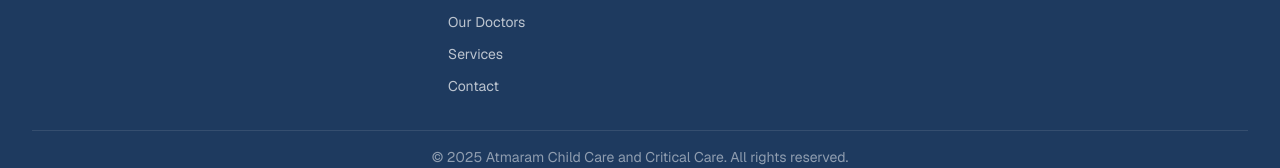
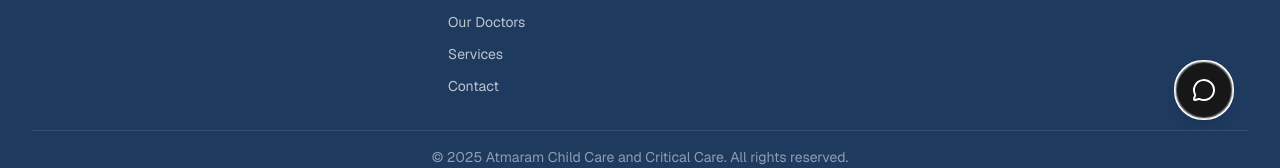
Before and after one commit to Lakshya08hub/Aatmaram-Website, a Next.js app: page /en/doctors in a window 1280 px wide. Shown: the part 650-818 px from the top of the page. Built offline with nearby package versions, Linux system fonts and the light colour scheme; no server answers; the database is empty.

Commit message:
feat(11-02): mount ChatWidget in public layout — widget appears on all public pages
- Import ChatWidget from '@/components/public/ChatWidget'
- Render <ChatWidget /> after <Footer /> in the fragment return
- No other changes to layout structure, imports, or exports

```diff
--- a/app/[locale]/(public)/layout.tsx
+++ b/app/[locale]/(public)/layout.tsx
@@ -2,6 +2,7 @@ import { setRequestLocale } from 'next-intl/server';
 import { routing } from '@/i18n/routing';
 import { Header } from '@/components/layout/Header';
 import Footer from '@/components/layout/Footer';
+import { ChatWidget } from '@/components/public/ChatWidget';
 
 export function generateStaticParams() {
   return routing.locales.map((locale) => ({ locale }));
@@ -22,6 +23,7 @@ export default async function PublicLayout({
       <Header />
       <main>{children}</main>
       <Footer />
+      <ChatWidget />
     </>
   );
 }
```
